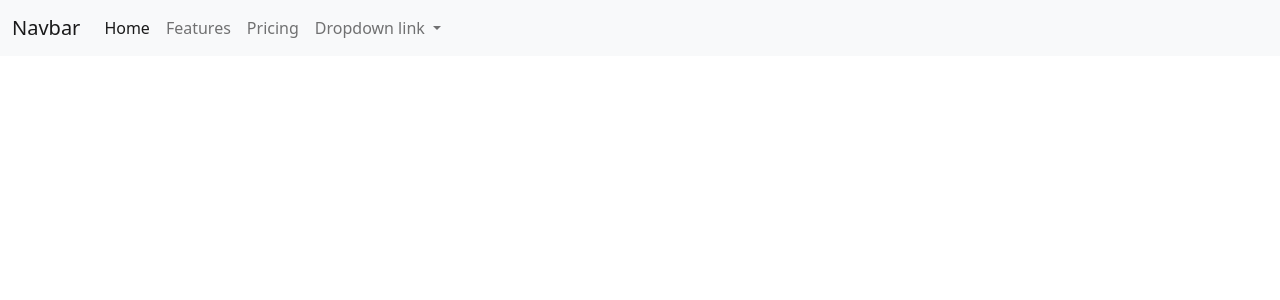
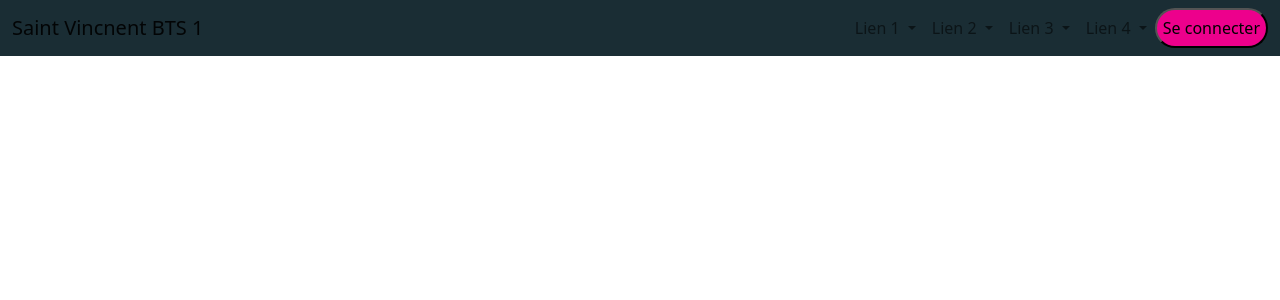
Before and after one commit to nxmad3/Live-question, a PHP site: page / in a window 1280 px wide. Shown: the top 300 px of the page. Run offline with PHP 8.4, Linux system fonts and the light colour scheme.

Commit message:
rajout nav

```diff
--- a/index.php
+++ b/index.php
@@ -5,33 +5,26 @@
     <meta name="viewport"
           content="width=device-width, user-scalable=no, initial-scale=1.0, maximum-scale=1.0, minimum-scale=1.0">
     <meta http-equiv="X-UA-Compatible" content="ie=edge">
-
+    <link href="style.css" rel="stylesheet">
     <link href="https://cdn.jsdelivr.net/npm/bootstrap@5.0.0-beta2/dist/css/bootstrap.min.css" rel="stylesheet"
           integrity="sha384-BmbxuPwQa2lc/FVzBcNJ7UAyJxM6wuqIj61tLrc4wSX0szH/Ev+nYRRuWlolflfl" crossorigin="anonymous">
     <title>acceuil</title>
 </head>
 <body>
 
-<nav class="navbar navbar-expand-lg navbar-light bg-light">
+<nav class="navbar navbar-expand-lg navbar-light light nav-acceuil">
     <div class="container-fluid">
-        <a class="navbar-brand" href="#">Navbar</a>
-        <button class="navbar-toggler" type="button" data-bs-toggle="collapse" data-bs-target="#navbarNavDropdown" aria-controls="navbarNavDropdown" aria-expanded="false" aria-label="Toggle navigation">
+        <a class="navbar-brand" href="#">Saint Vincnent BTS 1</a>
+        <button class="navbar-toggler" type="button" data-bs-toggle="collapse" data-bs-target="#navbarNavDropdown"
+                aria-controls="navbarNavDropdown" aria-expanded="false" aria-label="Toggle navigation">
             <span class="navbar-toggler-icon"></span>
         </button>
-        <div class="collapse navbar-collapse" id="navbarNavDropdown">
+        <div class="collapse" id="navbarNavDropdown">
             <ul class="navbar-nav">
-                <li class="nav-item">
-                    <a class="nav-link active" aria-current="page" href="#">Home</a>
-                </li>
-                <li class="nav-item">
-                    <a class="nav-link" href="#">Features</a>
-                </li>
-                <li class="nav-item">
-                    <a class="nav-link" href="#">Pricing</a>
-                </li>
                 <li class="nav-item dropdown">
-                    <a class="nav-link dropdown-toggle" href="#" id="navbarDropdownMenuLink" role="button" data-bs-toggle="dropdown" aria-expanded="false">
-                        Dropdown link
+                    <a class="nav-link dropdown-toggle" href="#" id="navbarDropdownMenuLink" role="button"
+                       data-bs-toggle="dropdown" aria-expanded="false">
+                        Lien 1
                     </a>
                     <ul class="dropdown-menu" aria-labelledby="navbarDropdownMenuLink">
                         <li><a class="dropdown-item" href="#">Action</a></li>
@@ -39,6 +32,40 @@
                         <li><a class="dropdown-item" href="#">Something else here</a></li>
                     </ul>
                 </li>
+                <li class="nav-item dropdown">
+                    <a class="nav-link dropdown-toggle" href="#" id="navbarDropdownMenuLink" role="button"
+                       data-bs-toggle="dropdown" aria-expanded="false">
+                        Lien 2
+                    </a>
+                    <ul class="dropdown-menu" aria-labelledby="navbarDropdownMenuLink">
+                        <li><a class="dropdown-item" href="#">Action</a></li>
+                        <li><a class="dropdown-item" href="#">Another action</a></li>
+                        <li><a class="dropdown-item" href="#">Something else here</a></li>
+                    </ul>
+                </li>
+                <li class="nav-item dropdown">
+                    <a class="nav-link dropdown-toggle" href="#" id="navbarDropdownMenuLink" role="button"
+                       data-bs-toggle="dropdown" aria-expanded="false">
+                        Lien 3
+                    </a>
+                    <ul class="dropdown-menu" aria-labelledby="navbarDropdownMenuLink">
+                        <li><a class="dropdown-item" href="#">Action</a></li>
+                        <li><a class="dropdown-item" href="#">Another action</a></li>
+                        <li><a class="dropdown-item" href="#">Something else here</a></li>
+                    </ul>
+                </li>
+                <li class="nav-item dropdown">
+                    <a class="nav-link dropdown-toggle" href="#" id="navbarDropdownMenuLink" role="button"
+                       data-bs-toggle="dropdown" aria-expanded="false">
+                        Lien 4
+                    </a>
+                    <ul class="dropdown-menu" aria-labelledby="navbarDropdownMenuLink">
+                        <li><a class="dropdown-item" href="#">Action</a></li>
+                        <li><a class="dropdown-item" href="#">Another action</a></li>
+                        <li><a class="dropdown-item" href="#">Something else here</a></li>
+                    </ul>
+                </li>
+                <button class="connection">Se connecter</button>
             </ul>
         </div>
     </div>
--- /dev/null
+++ b/style.css
@@ -0,0 +1,13 @@
+.nav-acceuil{
+    background-color : #1A2D34;
+}
+
+.connection{
+    background-color: #ED008C;
+    border-radius: 35px !important;
+}
+
+#navbarNavDropdown{
+    display: block !important;
+    float: right;
+}
```
